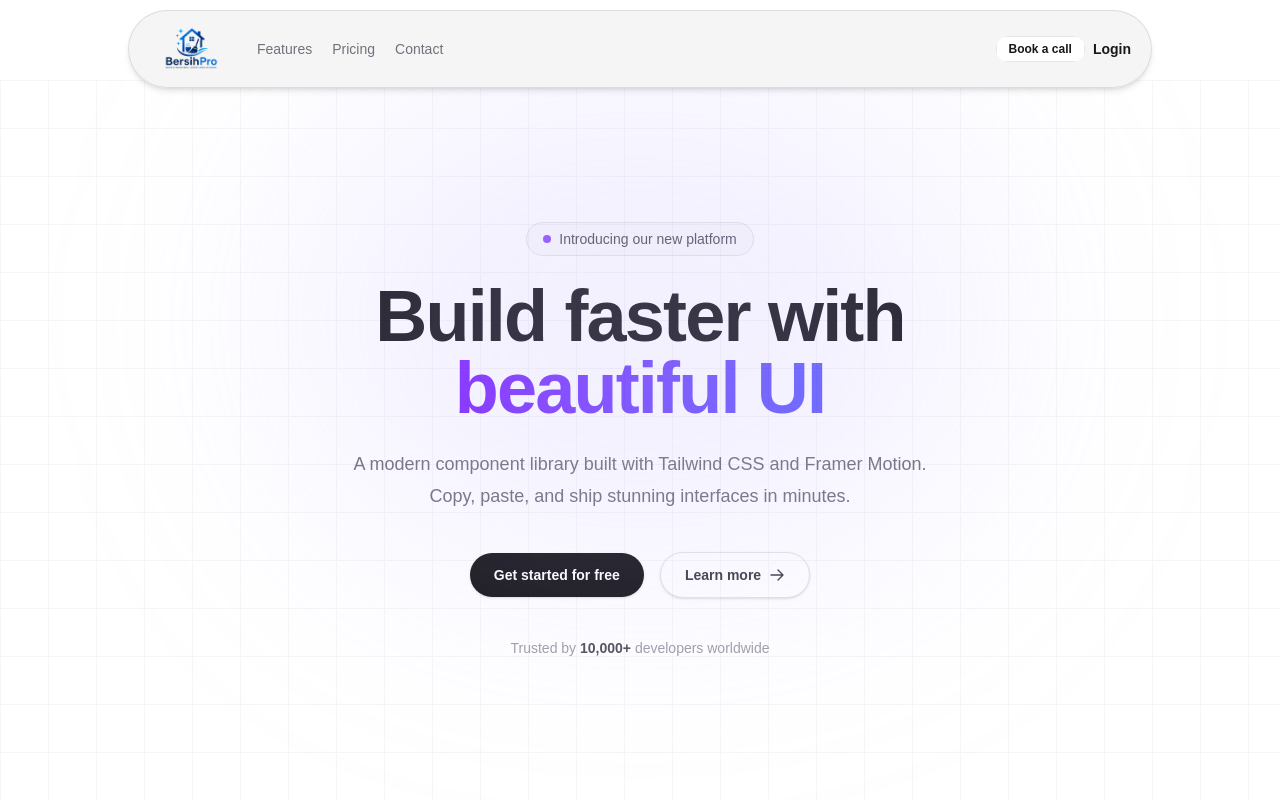
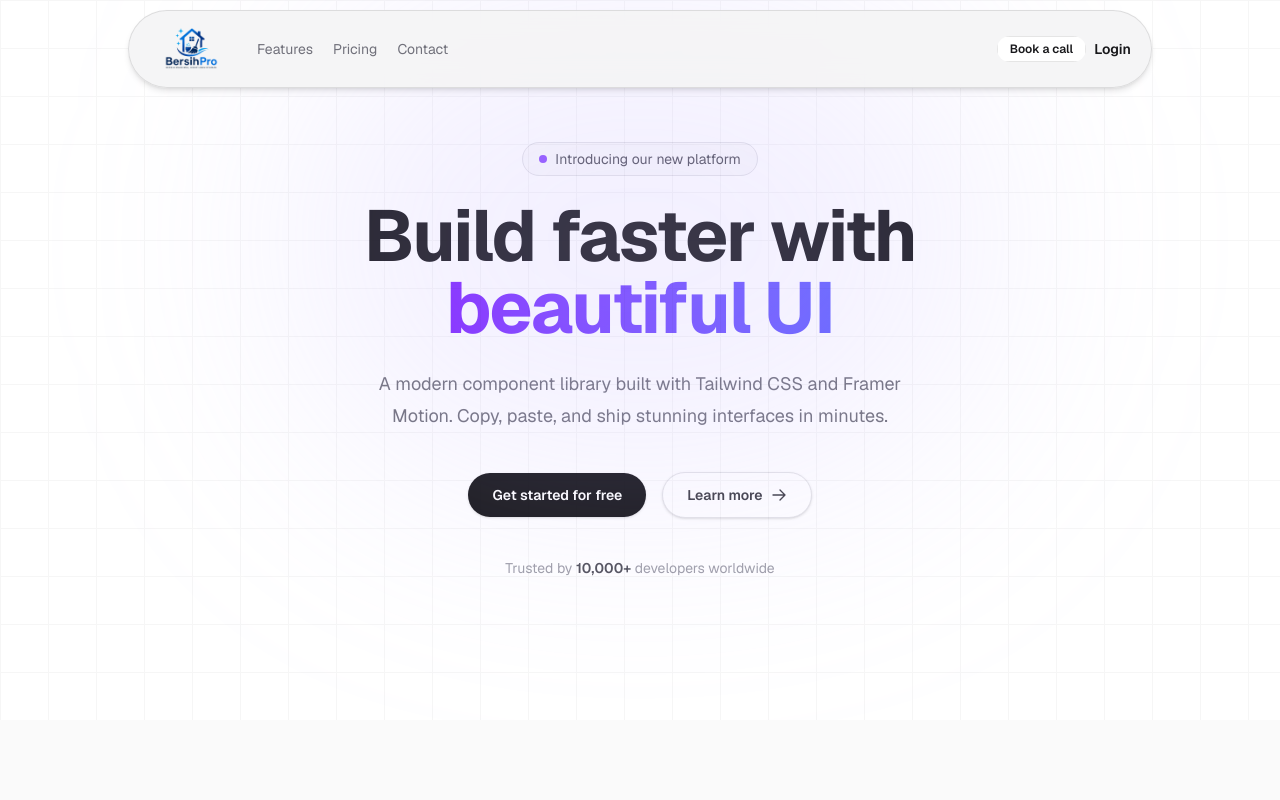
Before and after one commit to dafa290/SiBersih, a Next.js app: page / in a window 1280 px wide. Shown: the top 800 px of the page. Built offline with nearby package versions, Linux system fonts and the light colour scheme.

Commit message:
fix: global typography and layout background gaps

```diff
--- a/src/app/globals.css
+++ b/src/app/globals.css
@@ -22,7 +22,7 @@
 body {
   background: var(--background);
   color: var(--foreground);
-  font-family: Arial, Helvetica, sans-serif;
+  font-family: var(--font-sans), sans-serif;
 }
 
 html {
--- a/src/app/layout.tsx
+++ b/src/app/layout.tsx
@@ -26,13 +26,13 @@
   return (
     <html
       lang="en"
-      className={`${geistSans.variable} ${geistMono.variable} h-full antialiased`}
+      className={`${geistSans.variable} ${geistMono.variable} h-full antialiased dark`}
     >
-      <body className="min-h-full flex flex-col">
+      <body className="min-h-full flex flex-col bg-zinc-950 text-white selection:bg-white/10">
           <ResizableNavbar />
-          <div className="pt-20">
+          <main className="flex-1 w-full">
             {children}
-          </div>
+          </main>
         </body>
     </html>
   );
```
